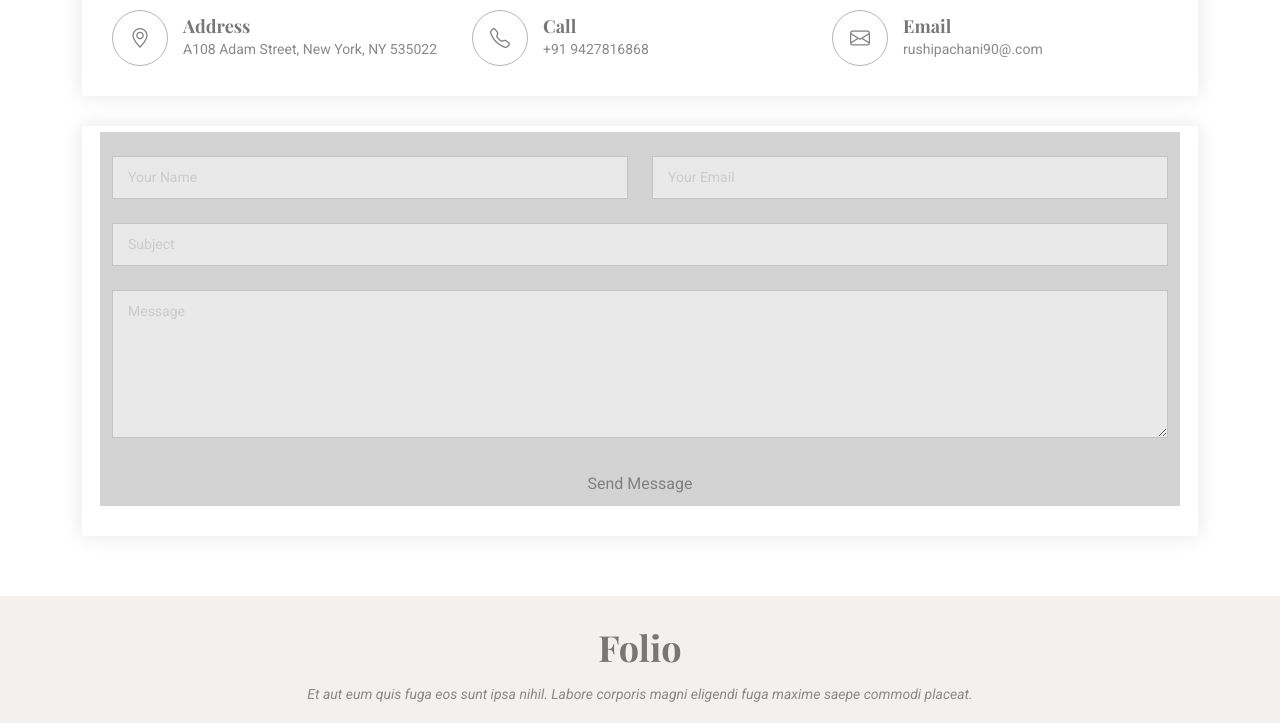
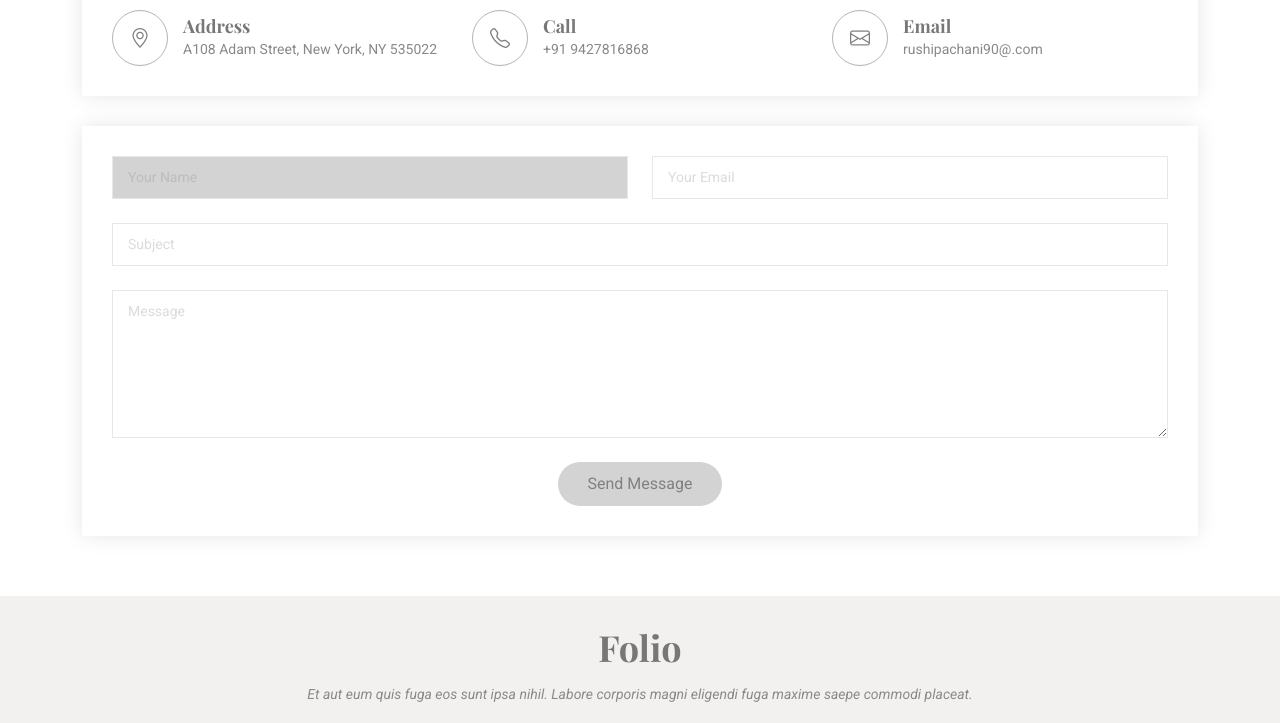
Before and after one commit to rushipachani1109/Rushi-Pachani, a plain HTML site: page index.html in a window 1280 px wide. Shown: the part 3040-3763 px from the top of the page. Drawn offline with nearby package versions, Linux system fonts and the light colour scheme; a web font is replaced by a local one.

Commit message:
Update index.html

```diff
--- a/index.html
+++ b/index.html
@@ -386,10 +386,10 @@
         </div>
 
         <form action="forms/contact.php" method="post" class="php-email-form" data-aos="fade-up" data-aos-delay="300">
-          <div class="row gy-4" style="background-color: lightgrey; color:gray;">
+          <div class="row gy-4">
 
             <div class="col-md-6">
-              <input type="text" name="name" class="form-control" placeholder="Your Name" required="">
+              <input type="text" name="name" class="form-control" placeholder="Your Name" required="" style="background-color: lightgrey; color:gray;">
             </div>
 
             <div class="col-md-6 ">
```
